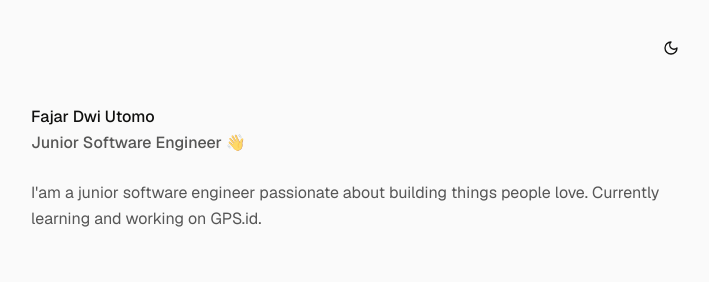
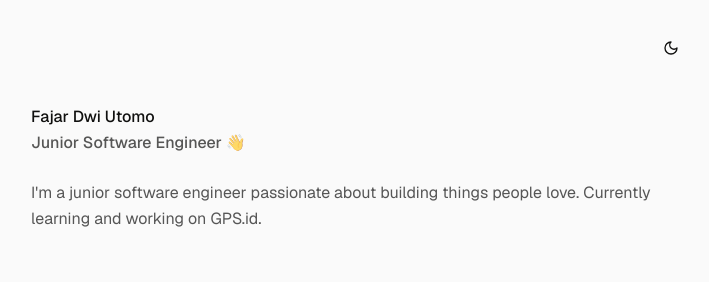
Before and after one commit to fajarutamaa/fajarutamaa.github.io, a Next.js app: page / in a window 1280 px wide. Shown: the top 282 px of the page, without its empty margins (285-994 px from the left). Built offline with nearby package versions, Linux system fonts and the light colour scheme.

Commit message:
fix(personal): corrects typo in introductory sentence

```diff
--- a/src/app/(personal)/page.tsx
+++ b/src/app/(personal)/page.tsx
@@ -32,7 +32,7 @@ export default function Home() {
       </Link>
       <p className="opacity-70 font-medium">Junior Software Engineer 👋</p>
       <p className="mt-6 text-foreground/70">
-        I'am a junior software engineer passionate about building things people
+        I'm a junior software engineer passionate about building things people
         love. Currently learning and working on{" "}
         <Link
           href="https://gps.id"
```
